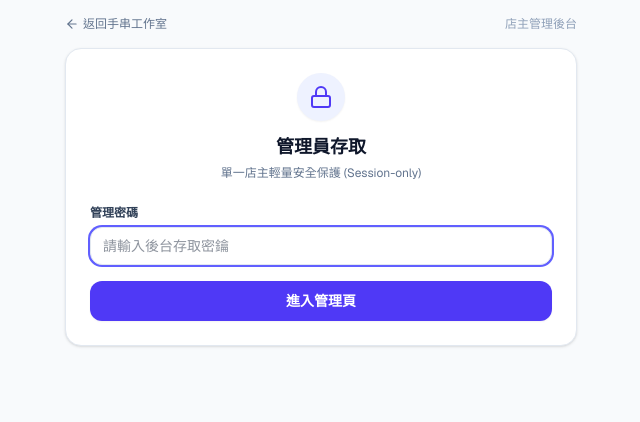
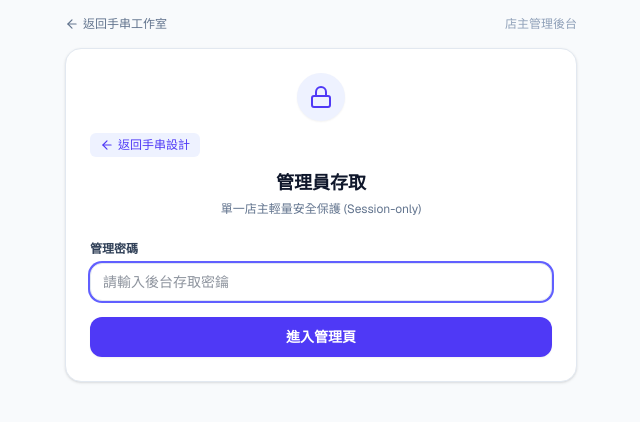
Before and after one commit to Gavin0099/crystal-bracelet-studio, a Next.js app: page /admin in a window 1280 px wide. Shown: the top 422 px of the page, without its empty margins (319-959 px from the left). Built offline with nearby package versions, Linux system fonts and the light colour scheme.

Commit message:
feat(ui): add admin navigation button to header and return link to admin page

```diff
--- a/src/app/admin/page.tsx
+++ b/src/app/admin/page.tsx
@@ -412,6 +412,15 @@ export default function AdminPage() {
         {!isAuthenticated ? (
           // 登入畫面
           <div className="w-full flex flex-col items-center">
+            <div className="w-full flex justify-start mb-3">
+              <Link
+                href="/"
+                className="text-xs text-indigo-600 hover:text-indigo-700 flex items-center gap-1 font-medium bg-indigo-50 hover:bg-indigo-100 px-2.5 py-1 rounded-md transition-colors"
+              >
+                <ArrowLeft className="w-3.5 h-3.5" />
+                返回手串設計
+              </Link>
+            </div>
             <h1 className="text-lg font-bold text-slate-900 mb-1">管理員存取</h1>
             <p className="text-xs text-slate-500 mb-6 text-center">
               單一店主輕量安全保護 (Session-only)
@@ -451,9 +460,18 @@ export default function AdminPage() {
           // 已授權管理介面 (S6 新增 + S7 圖片上傳/替換)
           <div className="w-full flex flex-col">
             <div className="flex items-center justify-between mb-4 border-b border-slate-100 pb-3">
-              <div>
-                <h1 className="text-base font-bold text-slate-900">水晶珠管理工作台</h1>
-                <p className="text-xs text-slate-500">S6: 屬性建立 ｜ S7: 實拍圖片管理</p>
+              <div className="flex items-center gap-2">
+                <Link
+                  href="/"
+                  className="text-xs text-slate-500 hover:text-indigo-600 p-1.5 rounded-md hover:bg-slate-100 transition-colors"
+                  title="返回前台手串設計"
+                >
+                  <ArrowLeft className="w-4 h-4" />
+                </Link>
+                <div>
+                  <h1 className="text-base font-bold text-slate-900">水晶珠管理工作台</h1>
+                  <p className="text-xs text-slate-500">S6: 屬性建立 ｜ S7: 實拍圖片管理</p>
+                </div>
               </div>
               <button
                 onClick={handleLogout}
--- a/src/app/page.tsx
+++ b/src/app/page.tsx
@@ -7,7 +7,8 @@ import { MOCK_BEADS } from '../data/mock-beads';
 import { getBeadCatalog, getBeadImageUrl } from '../services/bead-service';
 import { BraceletCanvas } from '../components/canvas/BraceletCanvas';
 
-import { Trash2, Plus, Sparkles, RotateCcw, Info } from 'lucide-react';
+import Link from 'next/link';
+import { Trash2, Plus, Sparkles, RotateCcw, Info, Settings } from 'lucide-react';
 
 export default function Home() {
   // S1: 手串預設為 0 顆起始 (Empty Bracelet)
@@ -109,6 +110,14 @@ export default function Home() {
             <RotateCcw className="w-3.5 h-3.5" />
             重設
           </button>
+          <Link
+            href="/admin"
+            className="flex items-center gap-1 text-xs px-2.5 py-1.5 text-slate-600 hover:text-indigo-600 hover:bg-slate-100 rounded-md transition-colors font-medium border border-slate-200"
+            title="商品管理後台"
+          >
+            <Settings className="w-3.5 h-3.5" />
+            後台
+          </Link>
         </div>
       </header>
 
```
